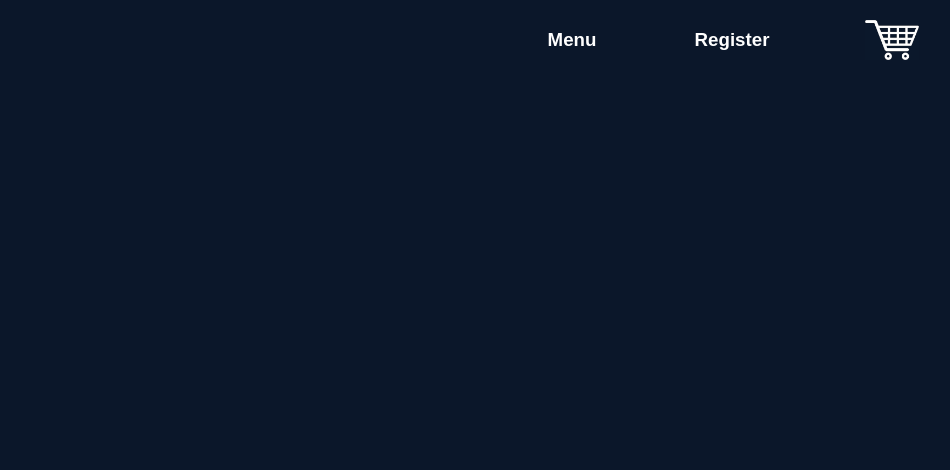
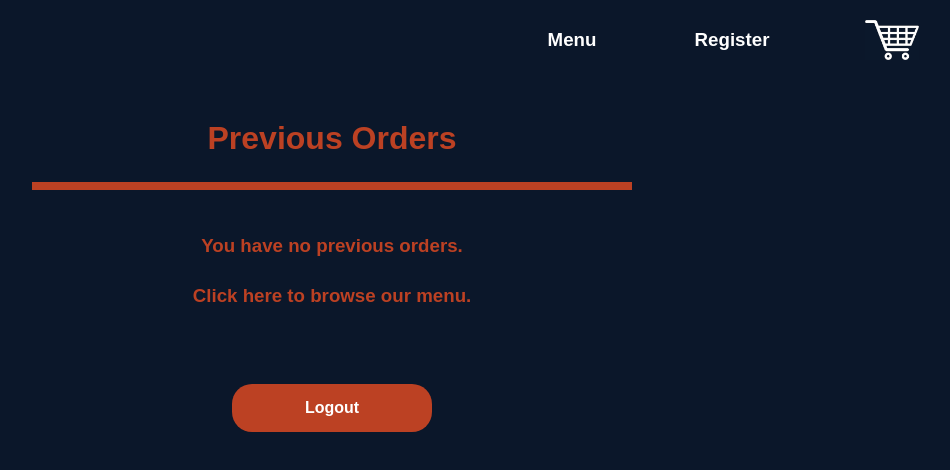
Before and after one commit to JackRogers9/burger-bar-exam, a React (Create React App) app: page /previous-orders in a window 1280 px wide. Before the commit this address had no page. Shown: the top 470 px of the page, without its empty margins (308-1258 px from the left). Built offline with nearby package versions, Linux system fonts and the light colour scheme.

Commit message:
chore: Added logout feature and changed the name of the account details section

```diff
--- a/src/App.js
+++ b/src/App.js
@@ -1,5 +1,5 @@
 import { BrowserRouter, Routes, Route } from 'react-router-dom';
-import AccountDetails from './UI/AccountDetails/AccountDetails';
+import PreviousOrders from './UI/PreviousOrders/PreviousOrders';
 import OrderConfirmation from './UI/Order/Confirmation';
 import Register from './UI/Register/Register';
 import Header from './UI/Header/Header';
@@ -17,7 +17,7 @@ function App() {
                 <Route path="/" element={<Home />} />
                 <Route path="/register" element={<Register />} />
                 <Route path="/login" element={<Login />} />
-                <Route path="/account-details" element={<AccountDetails />} />
+                <Route path="/previous-orders" element={<PreviousOrders />} />
                 <Route path="/menu" element={<Menu />} />
                 <Route path="/basket" element={<Basket />} />
                 <Route path="/order" element={<Order />} />
--- a/src/UI/Header/Header.jsx
+++ b/src/UI/Header/Header.jsx
@@ -34,8 +34,8 @@ export default function Header() {
             </Link>
 
             {userLoggedIn ? (
-                <Link to="/account-details" className="header-link">
-                    <HeaderH3 className="header-title" text="Account Details" />
+                <Link to="/previous-orders" className="header-link">
+                    <HeaderH3 className="header-title" text="Previous Orders" />
                 </Link>
             ) : (
                 <Link to="/register" className="header-link">
--- a/src/UI/AccountDetails/PreviousOrders.jsx
+++ b/src/UI/PreviousOrders/OrderInformation.jsx
@@ -2,7 +2,7 @@ import { useState } from 'react';
 
 import { HeaderH3 } from '../ReusableComponents/Headers/Headers';
 import ItemFrames from '../Menu/ItemFrames';
-import './PreviousOrders.css';
+import './OrderInformation.css';
 
 const methodAndHeaders = {
     method: 'POST',
@@ -41,7 +41,7 @@ const addPreviousOrderToBasket = (items) => {
     });
 };
 
-export default function PreviousOrder({ date, time, displayPrice, items }) {
+export default function OrderInformation({ date, time, displayPrice, items }) {
     const [expandOrder, toggleExpand] = useState(false);
 
     return (
--- a/src/UI/AccountDetails/AccountDetails.css
+++ b/src/UI/PreviousOrders/PreviousOrders.css
@@ -20,6 +20,18 @@
     cursor: default;
 }
 
+.browse-menu-link {
+    margin: 0 auto 30px auto;
+    color: rgb(188, 65, 35);
+    font-family: Arial, Helvetica, sans-serif;
+    text-decoration: none;
+    cursor: pointer;
+}
+
+.browse-menu-link:hover {
+    text-decoration: underline;
+}
+
 @media (max-width: 500px) {
     .column-headers {
         width: 33%;
--- a/src/UI/AccountDetails/AccountDetails.jsx
+++ b/src/UI/PreviousOrders/PreviousOrders.jsx
@@ -1,10 +1,11 @@
 import { useEffect, useState } from 'react';
+import { Link } from 'react-router-dom';
 
 import ComponentBody from '../ReusableComponents/ComponentBody/ComponentBody';
 import ComponentPage from '../ReusableComponents/ComponentPage/ComponentPage';
 import { HeaderH2, HeaderH3 } from '../ReusableComponents/Headers/Headers';
-import PreviousOrder from './PreviousOrders';
-import './AccountDetails.css';
+import OrderInformation from './OrderInformation';
+import './PreviousOrders.css';
 
 const price = new Intl.NumberFormat(undefined, { style: 'currency', currency: 'GBP' });
 
@@ -23,7 +24,7 @@ const methodAndHeaders = {
     headers: { 'Content-Type': 'application/json' },
 };
 
-export default function AccountDetails() {
+export default function PreviousOrders() {
     const [previousOrders, addPreviousOrders] = useState([]);
 
     const getPreviousOrders = async (userID) => {
@@ -55,11 +56,10 @@ export default function AccountDetails() {
 
     return (
         <ComponentPage>
-            <ComponentBody header="Account Details">
-                <HeaderH2 className="subheader" text="Previous Orders" />
-
-                {previousOrders.length > 0 && (
+            <ComponentBody header="Previous Orders">
+                {previousOrders.length > 0 ? (
                     <>
+                        <HeaderH2 className="subheader" text="Previous Orders" />
                         <div className="column-headers-row">
                             <HeaderH3 text="Order Date" className="column-headers" />
                             <HeaderH3 text="Order Price" className="column-headers" />
@@ -73,7 +73,7 @@ export default function AccountDetails() {
                             const [date, time] = getDateAndTime(orderDate);
 
                             return (
-                                <PreviousOrder
+                                <OrderInformation
                                     date={date}
                                     time={time}
                                     items={orderItems}
@@ -83,7 +83,25 @@ export default function AccountDetails() {
                             );
                         })}
                     </>
+                ) : (
+                    <>
+                        <HeaderH3 text="You have no previous orders." className="subheader" />
+                        <Link to="/menu" className="browse-menu-link">
+                            <HeaderH3 text="Click here to browse our menu." />
+                        </Link>
+                    </>
                 )}
+
+                <button
+                    type="button"
+                    className="submit-button"
+                    onClick={() => {
+                        localStorage.removeItem('token');
+                        window.location = '/';
+                    }}
+                >
+                    Logout
+                </button>
             </ComponentBody>
         </ComponentPage>
     );
```
Also changed, not shown: src/UI/PreviousOrders/OrderInformation.css (renamed from src/UI/AccountDetails/PreviousOrders.css).
